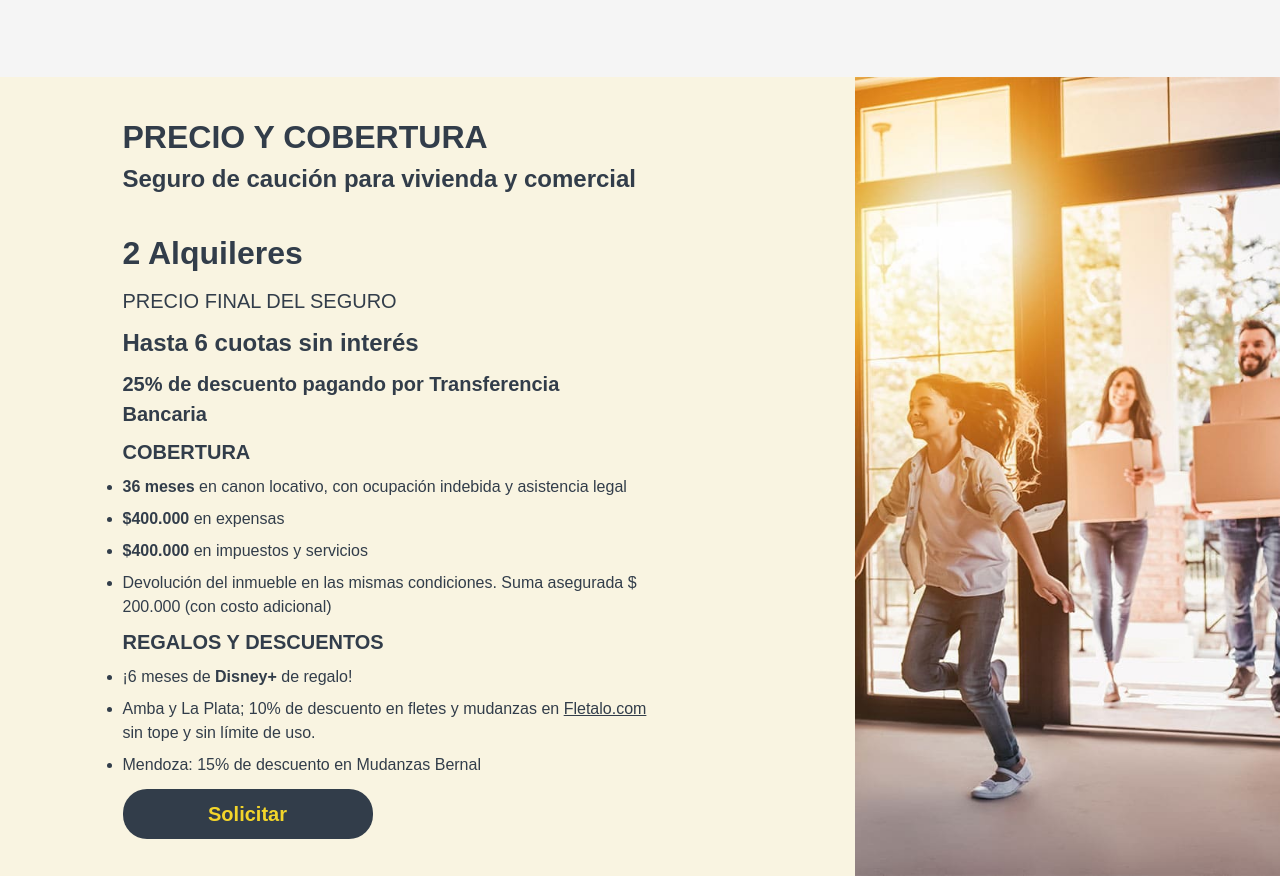
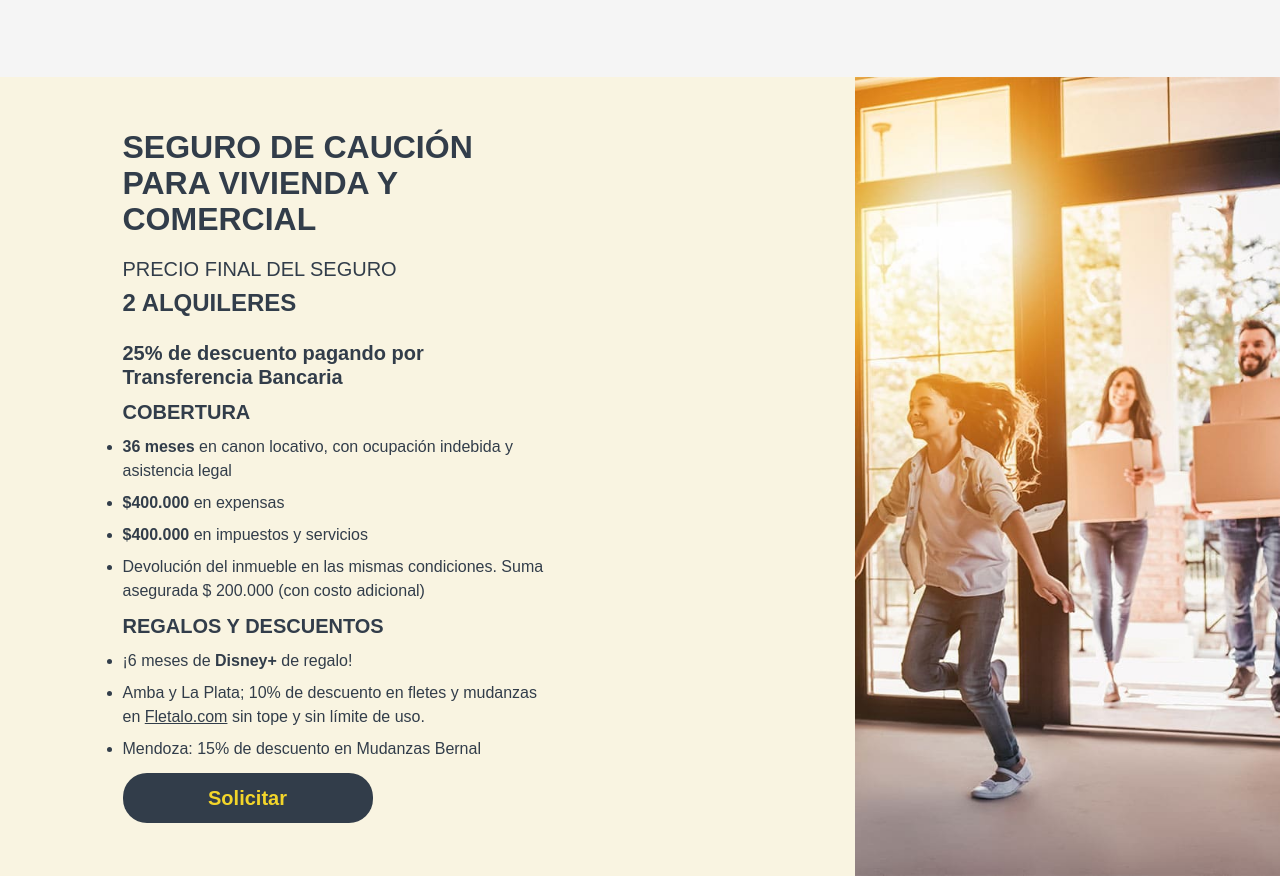
Before and after one commit to Nicosetzes/Landing-Woranz-Cauciones, a plain HTML site: page index.html in a window 1280 px wide. Shown: the part 2096-2972 px from the top of the page. Drawn offline with nearby package versions, Linux system fonts and the light colour scheme; some packages are replaced by stand-ins of ours; a script that the page names is missing.

Commit message:
V3.3 I've made more changes to the plan, they were required by the designer.

```diff
--- a/index.html
+++ b/index.html
@@ -314,11 +314,9 @@
           </div>
           <div class="M2__content-main">
             <ul class="main__information">
-              <li>PRECIO Y COBERTURA</li>
-              <li>Seguro de caución para vivienda y comercial</li>
-              <li>2 Alquileres</li>
+              <li>SEGURO DE CAUCIÓN PARA VIVIENDA Y COMERCIAL</li>
               <li>PRECIO FINAL DEL SEGURO</li>
-              <li>Hasta 6 cuotas sin interés</li>
+              <li>2 ALQUILERES</li>
               <li>25% de descuento pagando por Transferencia Bancaria</li>
               <li>COBERTURA</li>
               <li>
--- a/scss/_main.scss
+++ b/scss/_main.scss
@@ -289,34 +289,32 @@
         li {
           margin: 0.25rem 0;
           max-width: 525px;
+          @media only screen and (min-width: 992px) {
+            max-width: 425px;
+          }
           &:nth-of-type(1) {
-            margin: 0 0 0.25rem 0;
-          }
-          &:nth-of-type(1),
-          &:nth-of-type(3) {
             font-size: $font-lg;
             font-weight: 900;
+            line-height: 2.25rem;
+            margin: 0 0 1rem 0;
           }
           &:nth-of-type(2) {
-            font-size: 1.5rem;
-            font-weight: 700;
-            line-height: 1.75rem;
-            margin: 0 0 2rem 0;
+            font-size: $font-xs;
+            line-height: 2rem;
+            margin: 0;
+          }
+          &:nth-of-type(3) {
+            font-size: $font-sm;
+            font-weight: 900;
+            margin: 0 0 1rem 0;
           }
           &:nth-of-type(4) {
             font-size: $font-xs;
-            line-height: 2rem;
+            font-weight: 700;
+            line-height: 1.5rem;
           }
-          &:nth-of-type(5) {
-            font-size: $font-sm;
-            font-weight: 900;
-          }
-          &:nth-of-type(6) {
-            font-size: $font-xs;
-            font-weight: 700;
-          }
-          &:nth-of-type(7),
-          &:nth-of-type(12) {
+          &:nth-of-type(5),
+          &:nth-of-type(10) {
             font-size: $font-xs;
             font-weight: 900;
           }
@@ -325,9 +323,7 @@
           &:nth-of-type(3),
           &:nth-of-type(4),
           &:nth-of-type(5),
-          &:nth-of-type(6),
-          &:nth-of-type(7),
-          &:nth-of-type(12) {
+          &:nth-of-type(10) {
             list-style: none;
           }
         }
```
Also changed, not shown: css/styles.css, css/styles.min.css, 2 other files.
